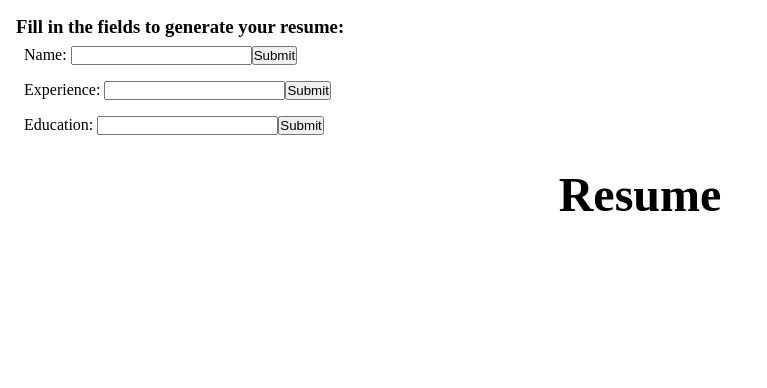
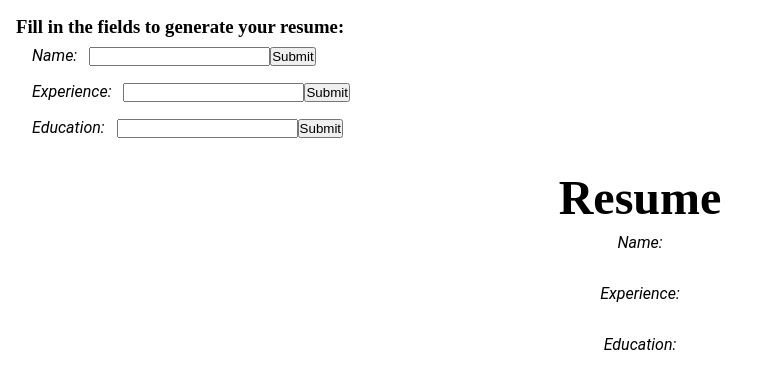
Before and after one commit to Looch8/react-cv-app, a React (Vite) app: page / in a window 1280 px wide. Shown: the top 388 px of the page, without its empty margins (0-767 px from the left). Built offline with nearby package versions, Linux system fonts and the light colour scheme.

Commit message:
feat: font styling

```diff
--- a/src/App.jsx
+++ b/src/App.jsx
@@ -44,8 +44,11 @@ function App() {
 			</form>
 			<section className="resume-container">
 				<h1>Resume</h1>
+				<label htmlFor="name">Name: </label>
 				<p>{name}</p>
+				<label htmlFor="experience">Experience: </label>
 				<p>{experience}</p>
+				<label htmlFor="education">Education:</label>
 				<p>{education}</p>
 			</section>
 		</>
--- a/src/styles/styles.css
+++ b/src/styles/styles.css
@@ -19,6 +19,15 @@ h1 {
 
 p {
 	font-size: 1.5rem;
+	font-family: "Roboto", sans-serif;
+	padding: 0.5rem;
+}
+
+label {
+	font-style: italic;
+	font-size: 1rem;
+	font-family: "Roboto", sans-serif;
+	padding: 0.5rem;
 }
 
 /*  Align to the left */
```
